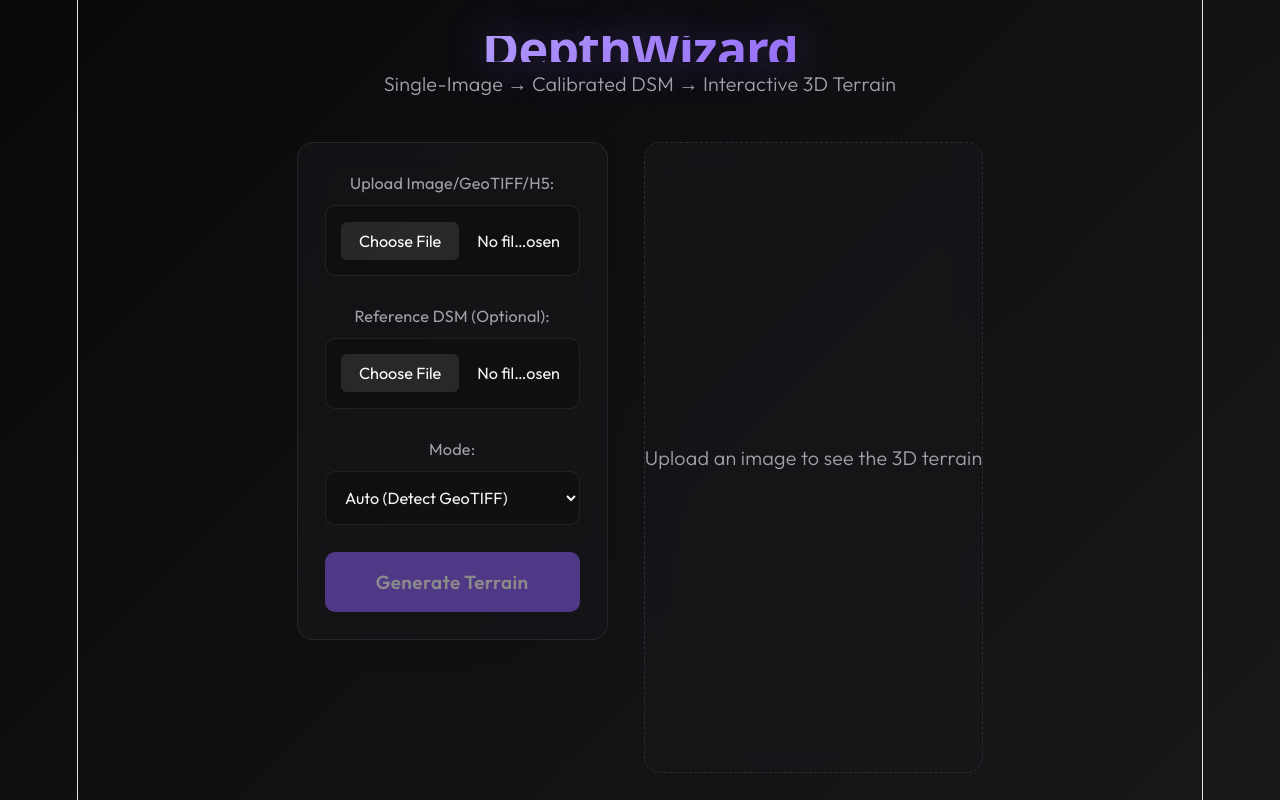
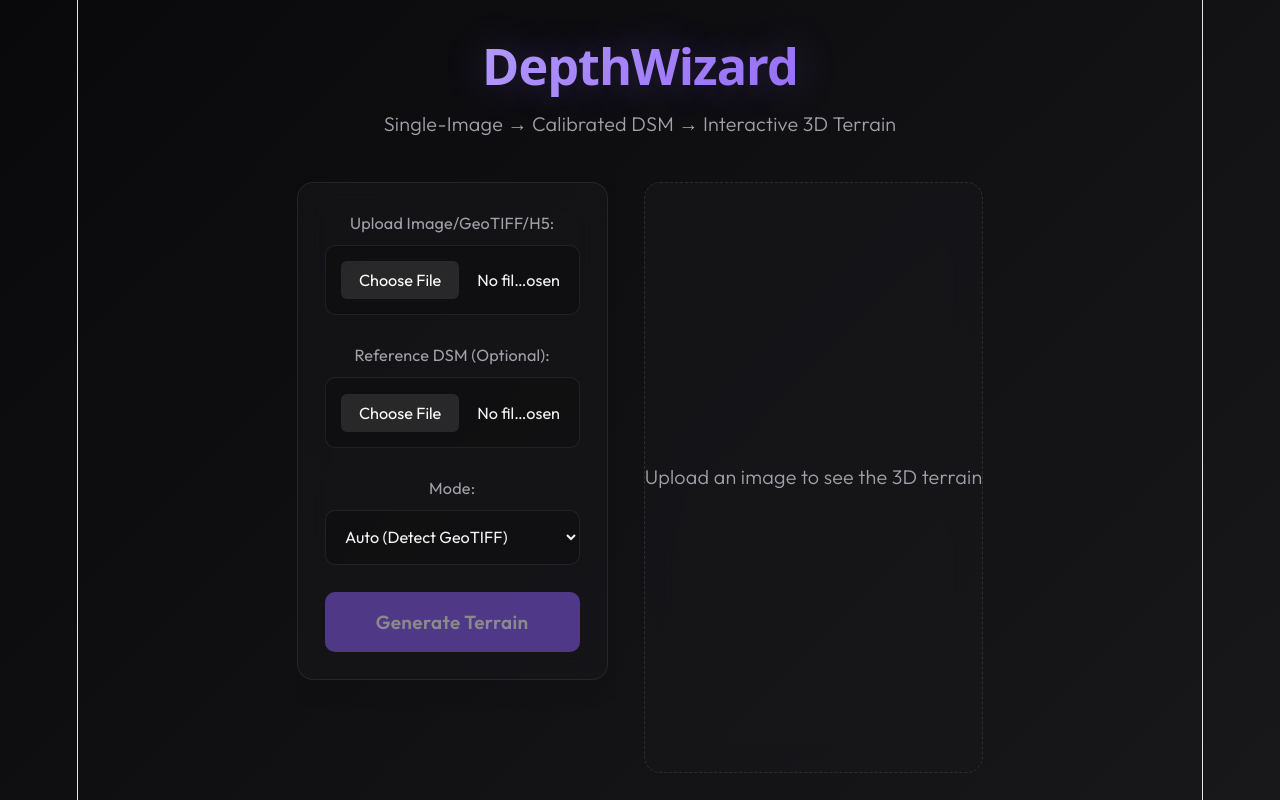
Before and after one commit to Ibtesam1901/Depth-Wizard---MVP, a React (Vite) app in the folder frontend/: page / in a window 1280 px wide. Built offline with nearby package versions, Linux system fonts and the light colour scheme.

Commit message:
Fix webkit-background-clip descender clipping on main header

```diff
--- a/frontend/src/App.css
+++ b/frontend/src/App.css
@@ -42,6 +42,8 @@ header h1 {
   font-size: 2.8rem;
   font-weight: 700;
   margin: 0;
+  line-height: 1.2;
+  padding-bottom: 0.1em;
   background: linear-gradient(135deg, #c4b5fd, #8b5cf6);
   -webkit-background-clip: text;
   -webkit-text-fill-color: transparent;
```
